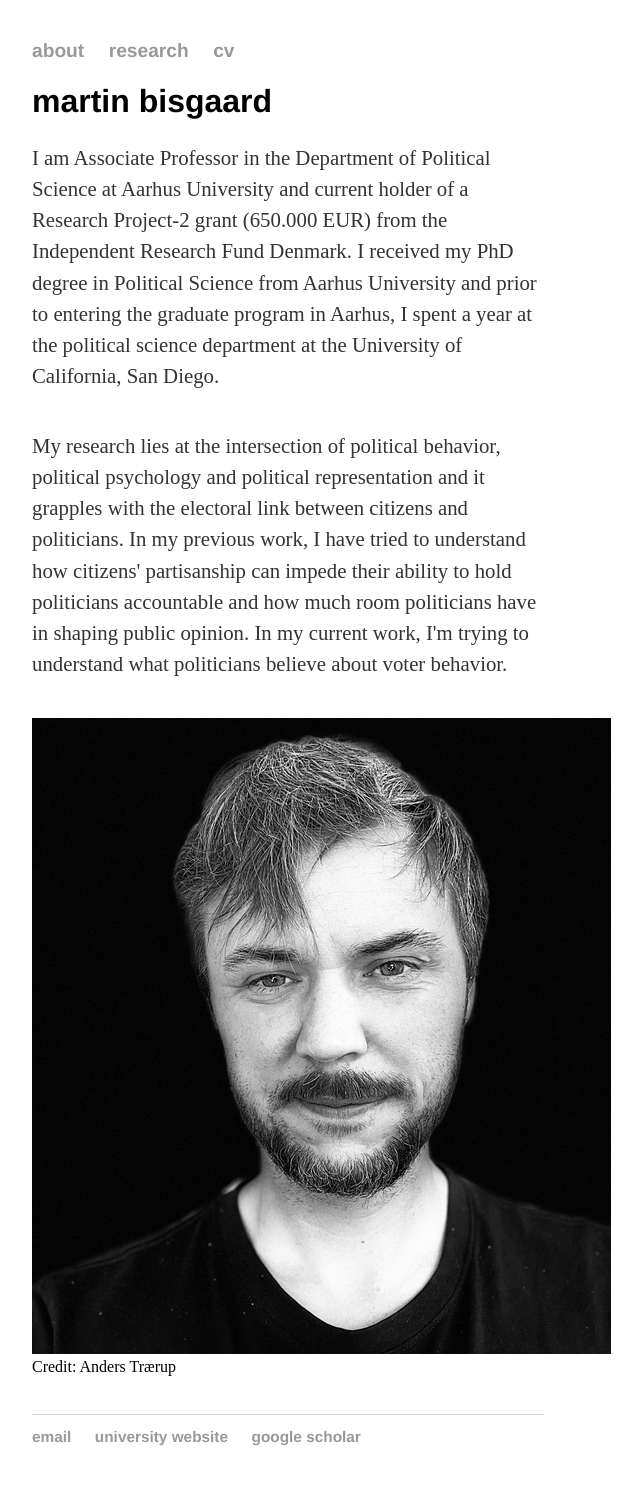
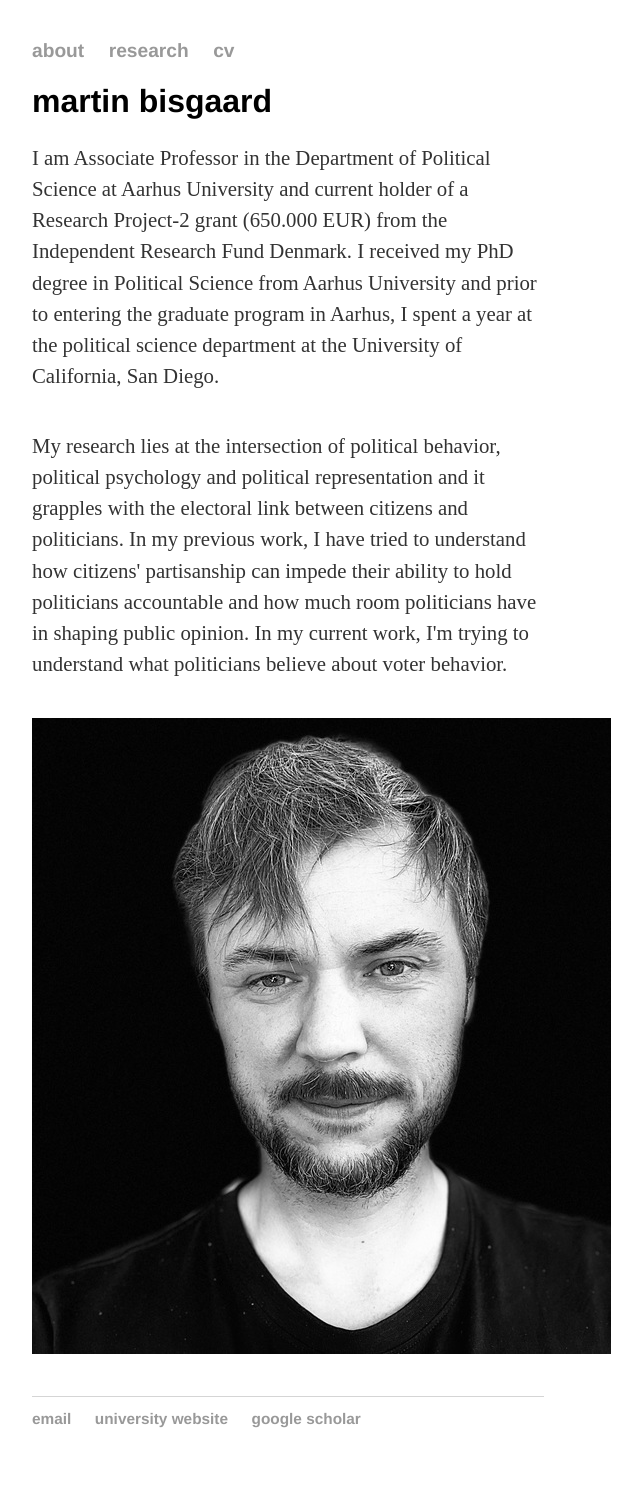
Before and after one commit to mbisgaard/mbisgaard.github.io, a Jekyll site: the page built from index.html, in a window 1280 px wide. Shown: the whole page, without its empty margins (352-994 px from the left). Built offline with Jekyll 4.4.1, drawn with Linux system fonts in a browser that asks for light colours.

Commit message:
Update index.html

```diff
--- a/index.html
+++ b/index.html
@@ -10,8 +10,6 @@ title: Martin Bisgaard
 	<p2>My research lies at the intersection of political behavior, political psychology and political representation and it grapples with the electoral link between citizens and politicians. In my previous work, I have tried to understand how citizens' partisanship can impede their ability to hold politicians accountable and how much room politicians have in shaping public opinion. In my current work, I'm trying to understand what politicians believe about voter behavior.</p2>
 		<p>&nbsp;</p>
 	<img src="images/portrait_25.jpg" />
-	<br>
-	<p3>Credit: Anders Trærup</p3>
 
 	<p>&nbsp;</p>
 
```
